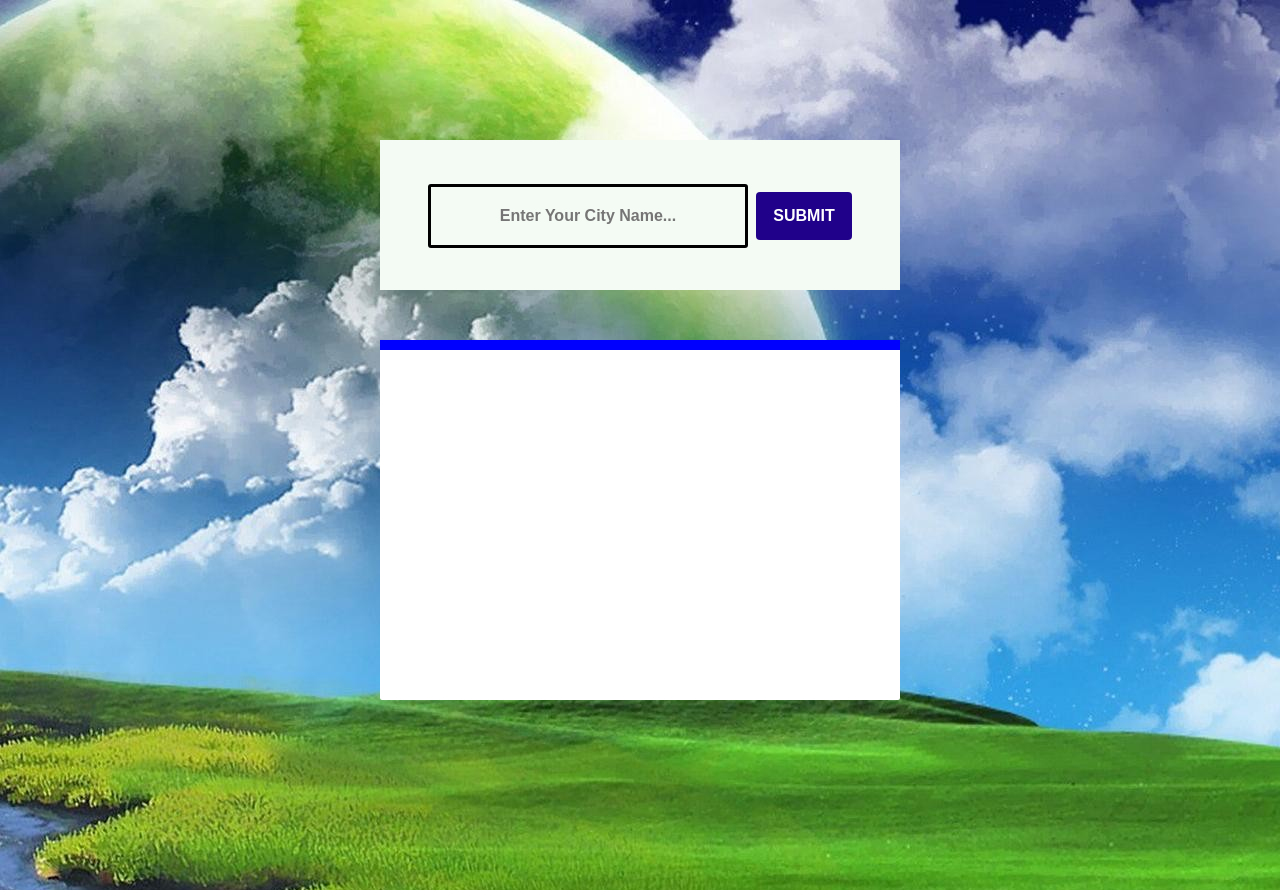
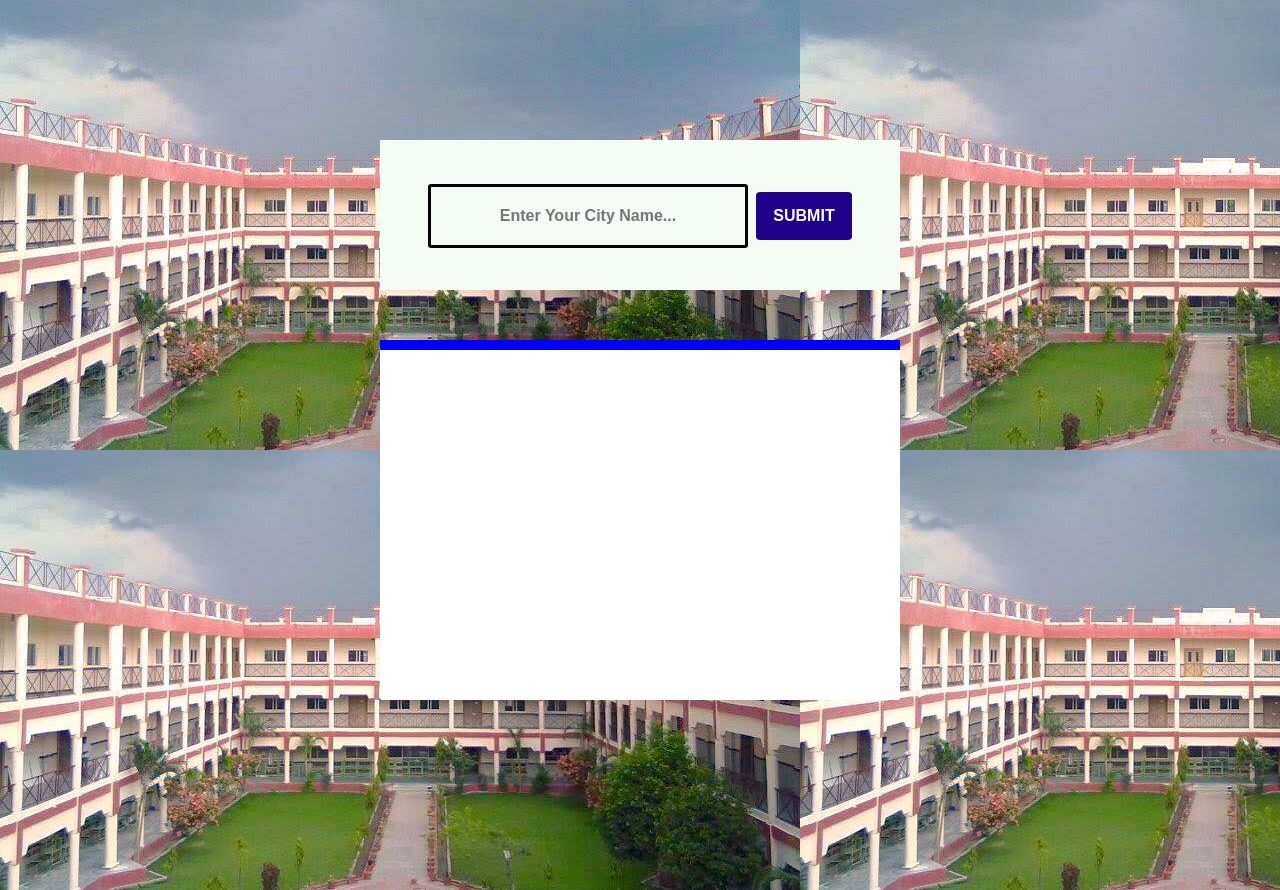
Before and after one commit to thakursudhir/weather, a plain HTML site: page index.html in a window 1280 px wide. Drawn offline with Linux system fonts and the light colour scheme.

Commit message:
Update index.css

```diff
--- a/index.css
+++ b/index.css
@@ -4,7 +4,7 @@
     box-sizing: border-box;
 }
 body{
-     background-image: url('./Nature.jpg');
+     background-image: url('./BITS.jpg');
 }
 .container{
     width: 600px;
```
